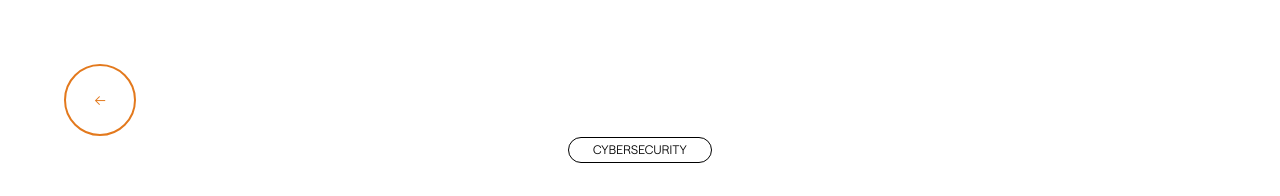
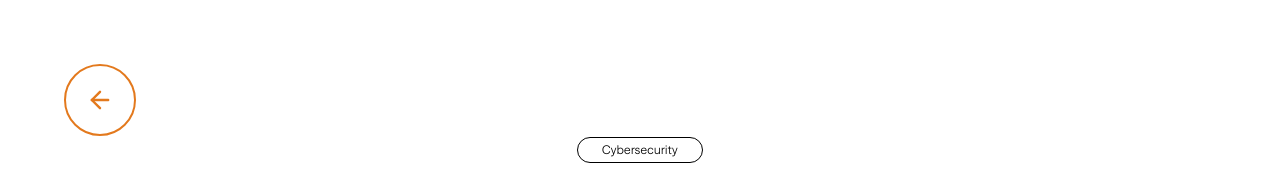
Before and after one commit to ChemyDigi/Alchemy-rewamp, a Next.js app: page /blog/cybersecurity-in-the-digital-age in a window 1280 px wide. Shown: the top 196 px of the page. Built offline with nearby package versions, Linux system fonts and the light colour scheme.

Commit message:
change arrow icon

```diff
--- a/app/blog/[slug]/page.tsx
+++ b/app/blog/[slug]/page.tsx
@@ -1,6 +1,7 @@
 import Image from "next/image";
 import Link from "next/link";
 import { notFound } from "next/navigation";
+import { ArrowLeft } from "lucide-react";
 import posts from "@/app/blog/data.json";
 
 type BlogPost = {
@@ -42,12 +43,12 @@ export default async function BlogPostPage(props: PageProps<"/blog/[slug]">) {
 					className="group relative inline-flex h-16 w-16 items-center justify-center rounded-full border-2 border-orange text-orange transition duration-300 hover:-translate-y-1 hover:scale-105 sm:h-[72px] sm:w-[72px]"
 					aria-label="Back to blog"
 				>
-					←
+					<ArrowLeft className="h-7 w-7" strokeWidth={2.1} aria-hidden="true" />
 				</Link>
 
 				<article className="mt-0">
 					<div className="mx-auto text-center">
-						<span className="inline-flex rounded-full border border-black px-6 py-1 text-xs uppercase tracking-wide text-black">
+						<span className="inline-flex rounded-full border border-black px-6 py-1 text-xs tracking-wide text-black">
 							{post.category}
 						</span>
 						<h1 className="mt-6 text-6xl leading-[0.98] font-semibold tracking-[-0.02em] text-black sm:text-6xl lg:text-8xl">
```
